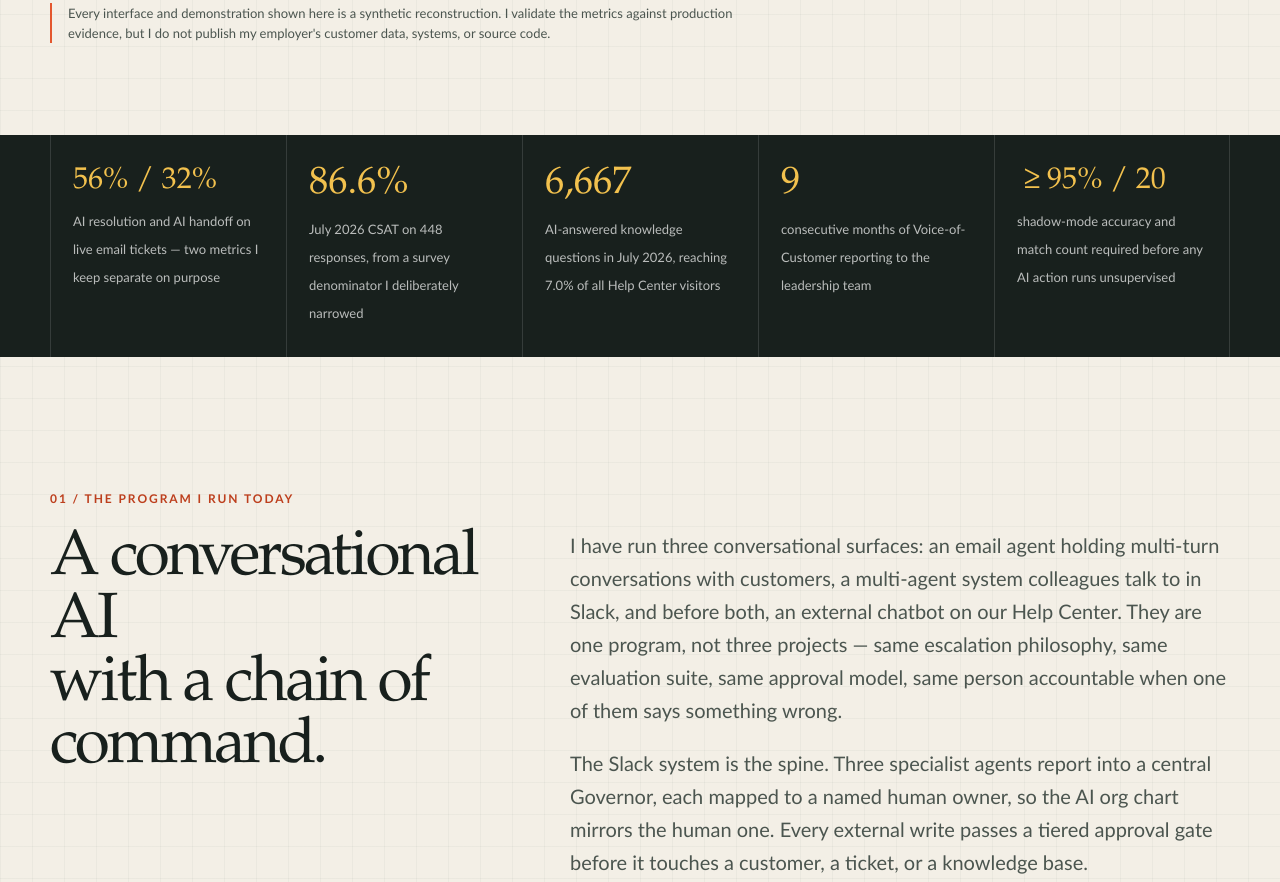
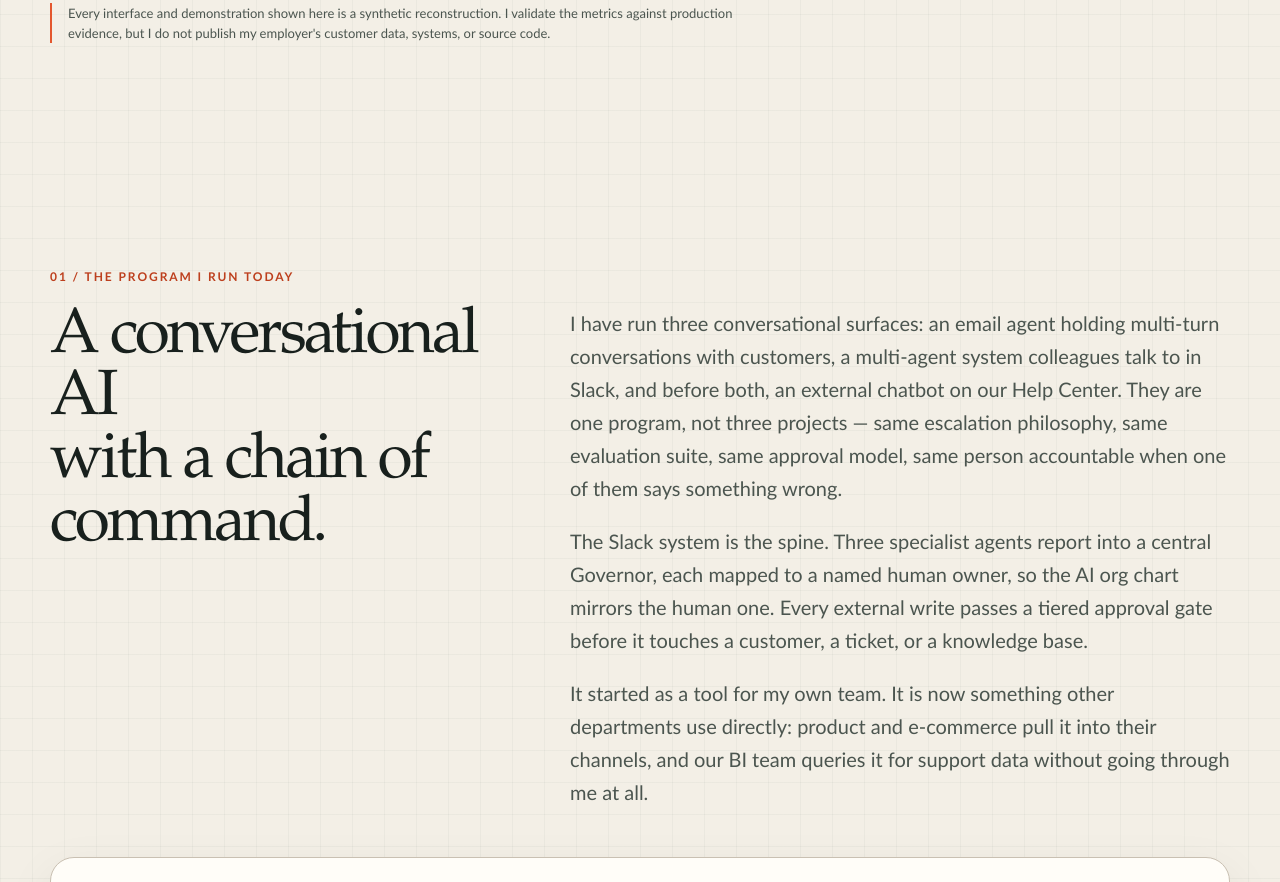
Before and after one commit to dans-huang/support-operations-portfolio, a plain HTML site: page index.html in a window 1280 px wide. Shown: the part 1138-2020 px from the top of the page. Drawn offline with Linux system fonts and the light colour scheme.

Commit message:
Remove the stat band and align the resolution figure
The compressed captions forced caveats into fragments that read as hedging rather than candour; the same points already appear with room to breathe in the body and in the claim-boundary section.
Resolution rate now quotes the June and July monthly figures used in the resume, replacing a weekly number that did not match.

```diff
--- a/index.html
+++ b/index.html
@@ -60,15 +60,6 @@
       </aside>
     </section>
 
-    <section class="metrics-band" aria-label="Selected evidence">
-      <div class="metrics-inner">
-        <article class="metric metric-compact reveal"><strong>56% / 32%</strong><span>AI resolution and AI handoff on live email tickets &mdash; two metrics I keep separate on purpose</span></article>
-        <article class="metric reveal"><strong>86.6%</strong><span>July 2026 CSAT on 448 responses, from a survey denominator I deliberately narrowed</span></article>
-        <article class="metric reveal"><strong>6,667</strong><span>AI-answered knowledge questions in July 2026, reaching 7.0% of all Help Center visitors</span></article>
-        <article class="metric reveal"><strong>9</strong><span>consecutive months of Voice-of-Customer reporting to the leadership team</span></article>
-        <article class="metric metric-compact reveal"><strong>&ge;95% / 20</strong><span>shadow-mode accuracy and match count required before any AI action runs unsupervised</span></article>
-      </div>
-    </section>
 
     <section class="section-shell section-block intro-grid" id="system">
       <div class="section-heading reveal">
@@ -174,7 +165,7 @@
 
       <div class="transformation-proof reveal">
         <p><strong>The customer-facing agent.</strong> An AI agent works inbound email tickets around the clock. I designed its escalation logic myself, on one principle: authority is decided by the stake of the case, not the confidence of the model. Anything touching money, warranty, or a physical shipment goes to a person. It makes no promises about product features or about what another department will do.</p>
-        <p>I publish two metrics about it and keep them separate on purpose: AI resolution rate, and AI handoff rate, both against total closed tickets. Resolution reached roughly 56% in the most recent week; handoff sits around a third. They are allowed to disagree, because handoff is designed in rather than failed into &mdash; which makes it structurally harder to push down than resolution is to push up. I would be suspicious of any quarter where both moved the flattering way at once.</p>
+        <p>I publish two metrics about it, kept separate: AI resolution rate and AI handoff rate, both against total closed tickets. The agent finished 42.6% of closed tickets in June 2026 and 44.7% in July; handoff sits around a third. They are allowed to disagree, because handoff is designed in rather than failed into &mdash; which makes it structurally harder to push down than resolution is to push up. I would be suspicious of any quarter where both moved the flattering way at once.</p>
         <p><strong>The knowledge layer underneath.</strong> None of this works on a stale knowledge base, so I built and instrumented the retrieval layer too. Help Center AI search answered 6,667 questions in July 2026 for 3,315 distinct people &mdash; 7.0% of everyone who visited &mdash; with intensity up 27% from May <em>while site traffic declined</em>. It is single-turn retrieval, not a conversational agent, and I would not present it as one. What it demonstrates is the substrate a Help Center chatbot has to sit on: hybrid dense-plus-lexical retrieval built after dense embeddings failed on firmware versions and error codes, and sensitive-content filtering moved from the prompt layer to the retrieval layer after a prompt-only rule leaked an internal link to a customer. I verified the usage figure two ways &mdash; the analytics platform and the workflow engine's own execution log agree within 3%.</p>
       </div>
 
```
